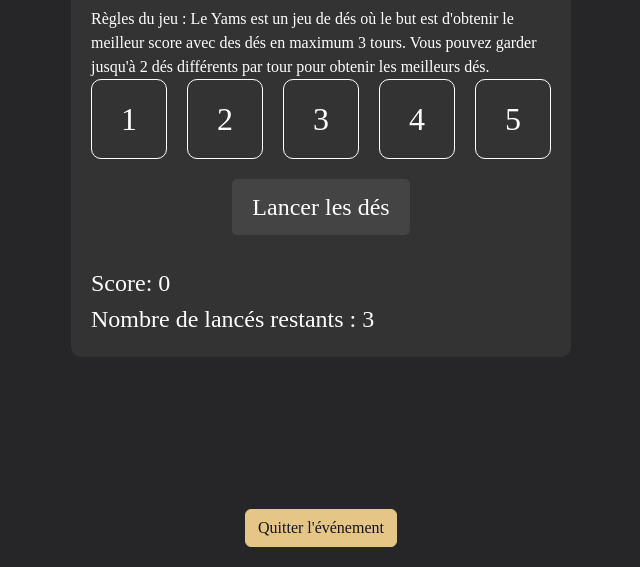
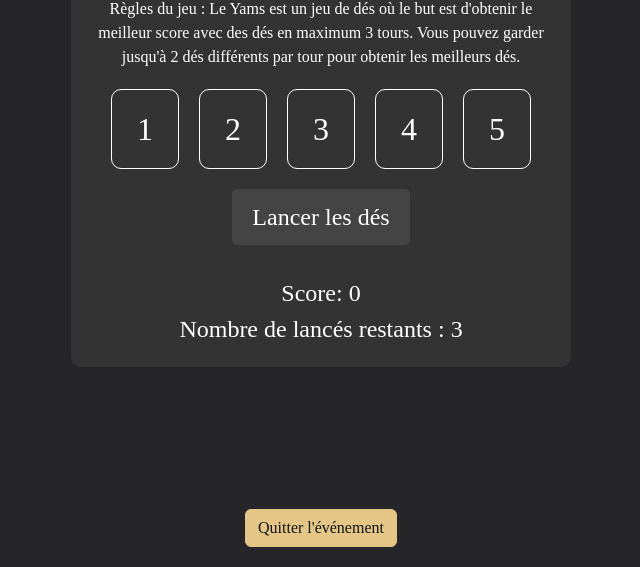
Before and after one commit to IriaKenzaki/Esportify, a website: page pages/game/yams.html in a window 1280 px wide. Shown: the part 233-800 px from the top of the page, without its empty margins (319-959 px from the left). Drawn offline with nearby package versions, Linux system fonts and the light colour scheme.

Commit message:
petite correction affichage jeux

```diff
--- a/scss/main.scss
+++ b/scss/main.scss
@@ -43,7 +43,10 @@ a{
     font-weight: bold;
 }
 
-p {margin-bottom: 0px;}
+p {
+    margin-bottom: 0px;
+    text-align: center;
+}
 
 .content{flex: 1;}
 
@@ -1307,7 +1310,7 @@ h1 {
     display: flex;
     justify-content: center;
     gap: 20px;
-    margin-bottom: 20px;
+    margin: 20px;
 }
 
 .dice {
```
Also changed, not shown: scss/main.css, 1 other file.
